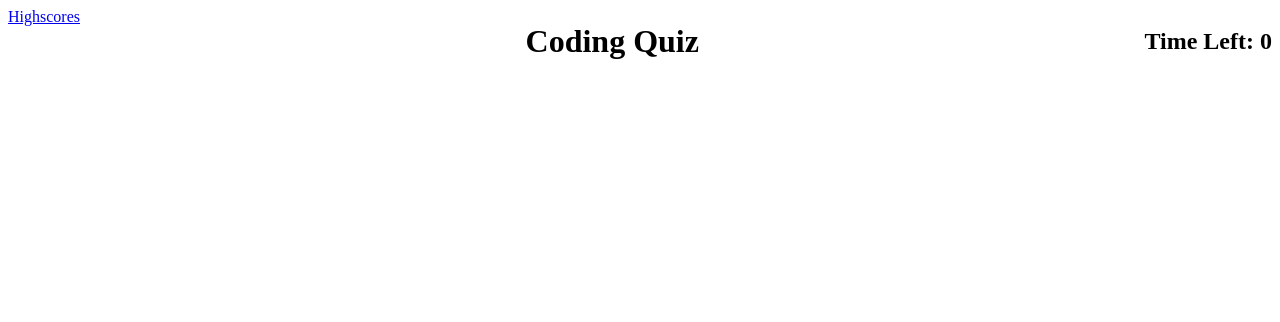
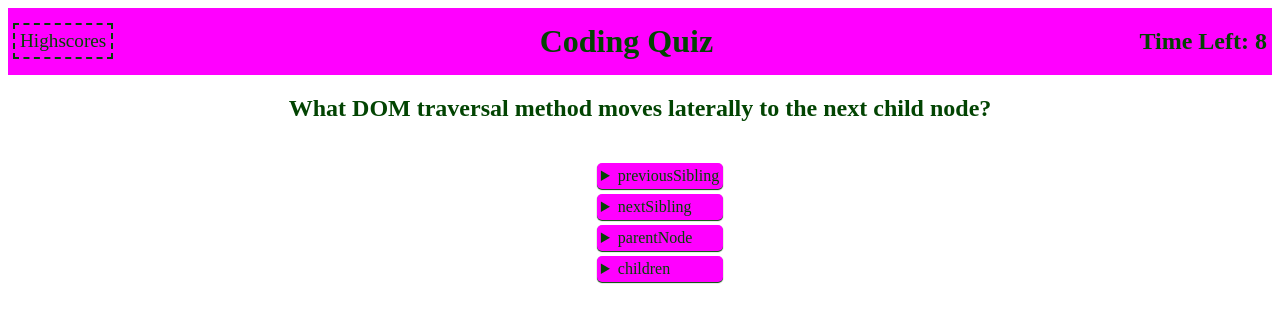
Before and after one commit to YellowYam/code-quiz, a plain HTML site: page index.html in a window 1280 px wide. Both pictures are taken after a click on the button "Start". Drawn offline with Linux system fonts and the light colour scheme.

Commit message:
Styling and question render function

```diff
--- a/assets/css/styles.css
+++ b/assets/css/styles.css
@@ -2,18 +2,34 @@
     box-sizing: border-box;
 }
 
+:root{
+    --fuscia: #f0f;
+    --foilage: #024402;
+    --humanFlesh: #faebd6;
+}
+
 header{
+    background-color: var(--fuscia);
+    color: var(--foilage);
     display: flex;
     flex-direction: row;
     justify-content: space-between;
-    align-items: flex-start;
+    align-items: center;
 }
 
 h1{
-    align-self: center;
     margin: initial;
 }
 
+a#highscores {
+    text-decoration: none;
+    color: var(--foilage);
+    color: an;
+    margin-left: 5px;
+    font-size: larger;
+    border: 2px dashed var(--foilage);
+    padding: 5px;
+}
 main{
     display: flex;
     flex-direction: column;
@@ -22,3 +38,31 @@ main{
 p#rules {
     text-align: center;
 }
+
+h2#timer {
+    margin-right: 5px;
+}
+
+h2.\.question-header, ol.\.question-list {
+    align-self: center;
+    color: var(--foilage);
+}
+
+ol.\.question-list {
+    list-style-type: disclosure-closed;
+    list-style-position: inside;
+}
+
+li.\.question-item {
+    background-color: var(--fuscia);
+    color: var(--foilage);
+    margin: 5px;
+    border-radius: 5px;
+    box-shadow: var(--foilage) 0px 1px 1px;
+    padding: 4px;
+}
+
+li.\.question-item:hover {
+    background-color: var(--humanFlesh);
+    cursor: crosshair;
+}
--- a/assets/js/scripts.js
+++ b/assets/js/scripts.js
@@ -2,10 +2,10 @@
 
 //Q1
 var question1 = 'What DOM traversal method moves laterally to the next child node?'
-var responseQ1R1 = "";
-var responseQ1R2 = "";
-var responseQ1R3 = "";
-var responseQ1R4 = "";
+var responseQ1R1 = "previousSibling";
+var responseQ1R2 = "nextSibling";
+var responseQ1R3 = "parentNode";
+var responseQ1R4 = "children";
 
 //Q2
 var question2 = 'Placing an event listener on a parent node to minimize the active listeners is called ___.'
@@ -41,6 +41,7 @@ var responseQ5R4 = "";
 var startButton = document.querySelector('#start-button');
 var gameRules = document.querySelector('p#rules');
 var mainWindow = document.querySelector('main');
+var timerDisplay = document.querySelector('h2#timer');
 
 //Global variables
 
@@ -79,11 +80,8 @@ for(let i = 0; i < numQuestions; i++){
 //Loads the next question
 function renderQuestion(currentQuestion){
 
-    if(!currentQuestion){
-        currentQuestion = 1;
-    }
-
-
+    mainWindow.appendChild(questionNode[currentQuestion]);
+    mainWindow.appendChild(responseList[currentQuestion]);
 }
 
 
@@ -92,15 +90,25 @@ function startQuiz(e) {
 
     e.preventDefault();
 
-    var timeLeft = 300;
+    currentQuestion = 0;
+
+    var timeLeft = 10;
+    timerDisplay.innerText = "Time Left: " + timeLeft;
 
     //Clear the quiz cover
     mainWindow.removeChild(gameRules);
     mainWindow.removeChild(startButton);
 
+    renderQuestion(currentQuestion);
+
     //Start the quiz timer
-    setInterval(() => {
+    var timerVariable = setInterval(() => {
         timeLeft--;
+        timerDisplay.innerText = "Time Left: " + timeLeft;
+
+        if(timeLeft === 0){
+            clearInterval(timerVariable);
+        }
     }, 1000);
 
 }
```
